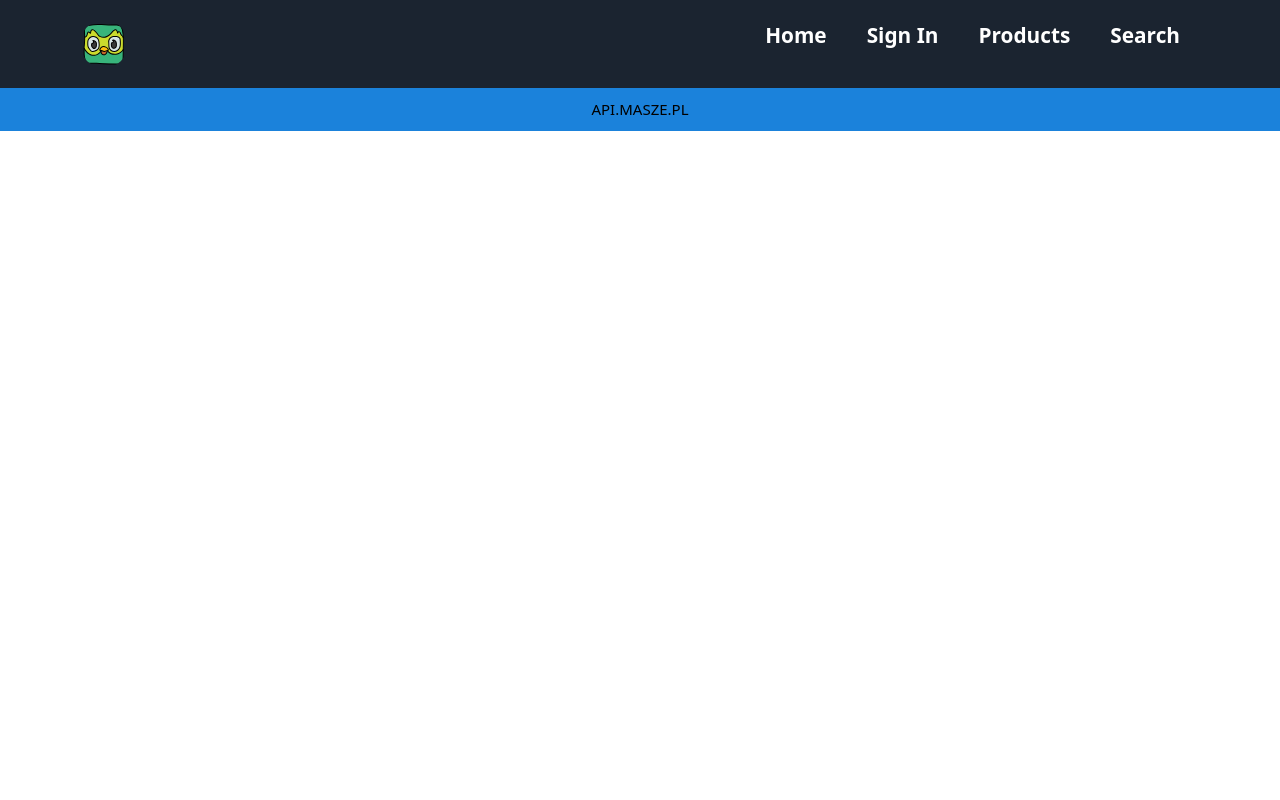
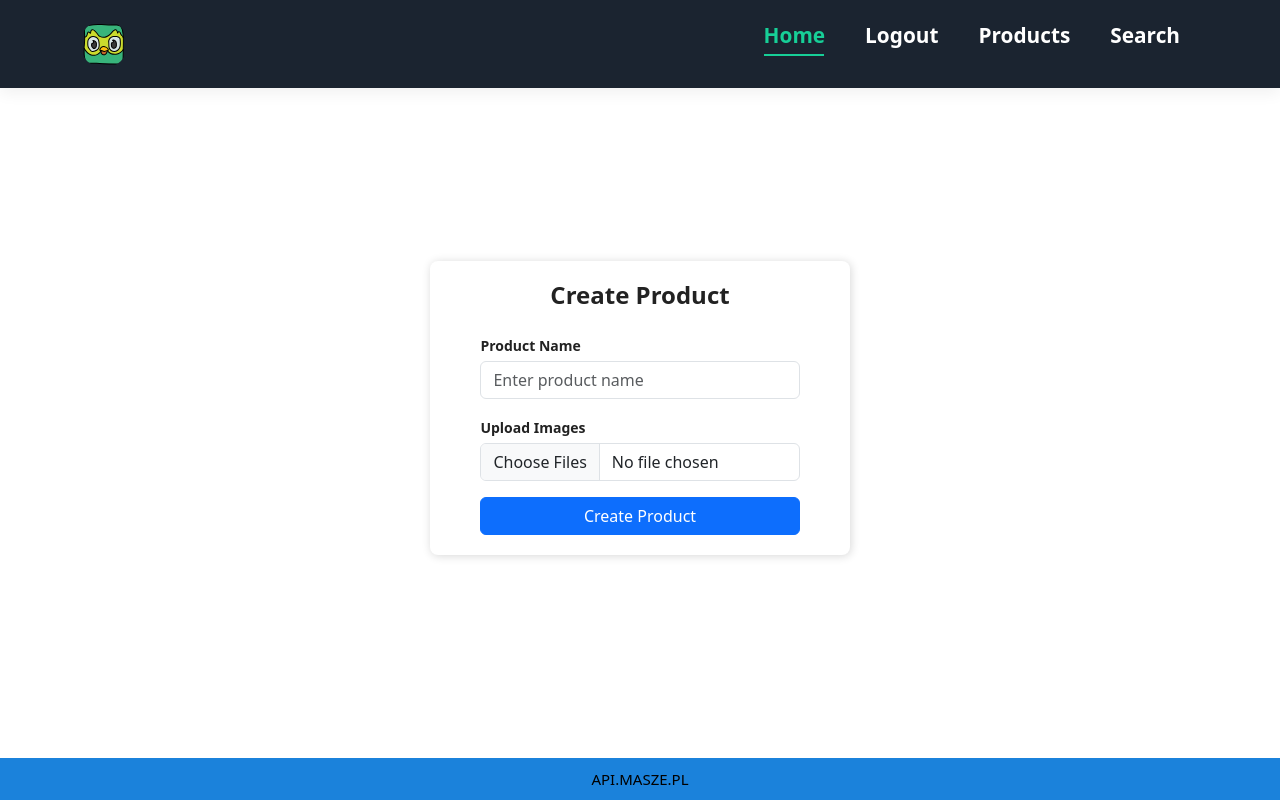
Before and after one commit to rysiekpol/product_description_generator_front, a React (Create React App) app: page / in a window 1280 px wide. Built offline with nearby package versions, Linux system fonts and the light colour scheme; sample sign-in values are in the browser's storage.

Commit message:
Add logout option

```diff
--- a/src/App.js
+++ b/src/App.js
@@ -14,7 +14,7 @@ function App() {
     <BrowserRouter>
       <Routes>
         <Route path='/' element={<Root />}>
-          <Route path="home" element={<main><Home /></main>} />
+          <Route index element={<main><Home /></main>} />
           <Route path="signin" element={<main><Authorization /></main>} />
           <Route path="products" element={<main><Products /></main>} />
           <Route path="search" element={<main><Search /></main>} />
--- a/src/components/ui/Navbar.js
+++ b/src/components/ui/Navbar.js
@@ -2,13 +2,28 @@ import React, { Component } from 'react';
 import { NavLink } from 'react-router-dom';
 import Logo from '../../main_logo.svg';
 import "./NavbarStyles.css";
-
+import { logoutUser } from '../../services/userService';  // Import the logout function
 
 class Navbar extends Component {
-  state = { clicked: false };
+
+  state = { clicked: false, isLoggedIn: false };
 
   handleClick = () => {
     this.setState({ clicked: !this.state.clicked });
+  };
+
+  componentDidMount() {
+    const token = localStorage.getItem('access_token');
+    if (token) {
+      this.setState({ isLoggedIn: true });
+    }
+  }
+
+  handleLogout = () => {
+    logoutUser().then(() => {
+      localStorage.removeItem('access_token');
+      this.setState({ isLoggedIn: false });
+    });
   };
 
   render() {
@@ -23,13 +38,19 @@ class Navbar extends Component {
               className={this.state.clicked ? "#navbar active" : "#navbar"}
             >
               <li>
-                <NavLink to="/home">
+                <NavLink to="/">
                   Home
                 </NavLink>
               </li>
-              <li>
-                <NavLink to="/signin">Sign In</NavLink>
-              </li>
+              {!this.state.isLoggedIn ? (
+                <li>
+                  <NavLink to="/signin">Sign In</NavLink>
+                </li>
+              ) : (
+                <li onClick={this.handleLogout}>
+                  <NavLink to="/signin">Logout</NavLink>
+                </li>
+              )}
               <li>
                 <NavLink to="/products">Products</NavLink>
               </li>
--- a/src/pages/Root.js
+++ b/src/pages/Root.js
@@ -76,8 +76,8 @@ function Root() {
     <TokenContext.Provider value={{ isTokenChecked, setTokenChecked: setIsTokenChecked }}>
       <>
         <ToastContainer />
-        <Navbar />
-        <Outlet />
+          <Navbar />
+          <Outlet />
         <Footer />
       </>
     </TokenContext.Provider>
--- a/src/services/userService.js
+++ b/src/services/userService.js
@@ -40,3 +40,11 @@ export const resendEmail = (email) => {
     body: JSON.stringify({ email }),
   });
 }
+
+export const logoutUser = () => {
+  return fetch(`${API_URL}logout/`, {
+    method: 'POST',
+    headers: { 'Content-Type': 'application/json' },
+    credentials: 'include',
+  });
+}
```
